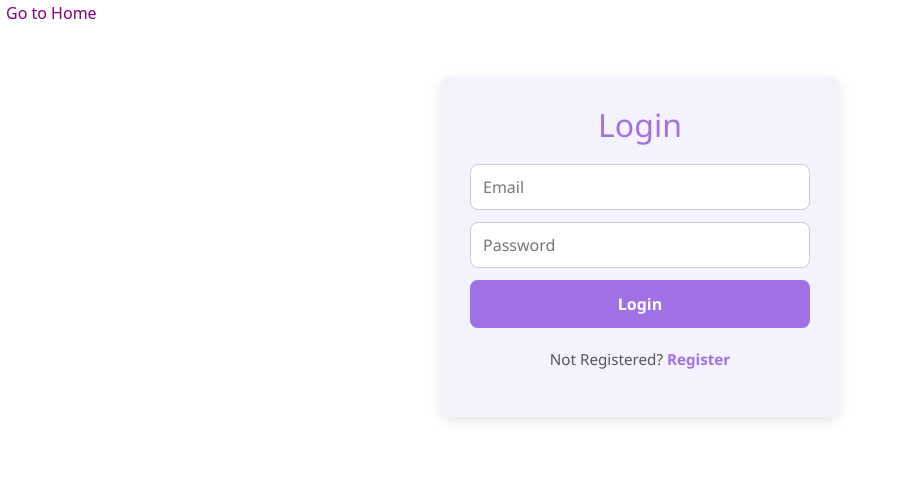
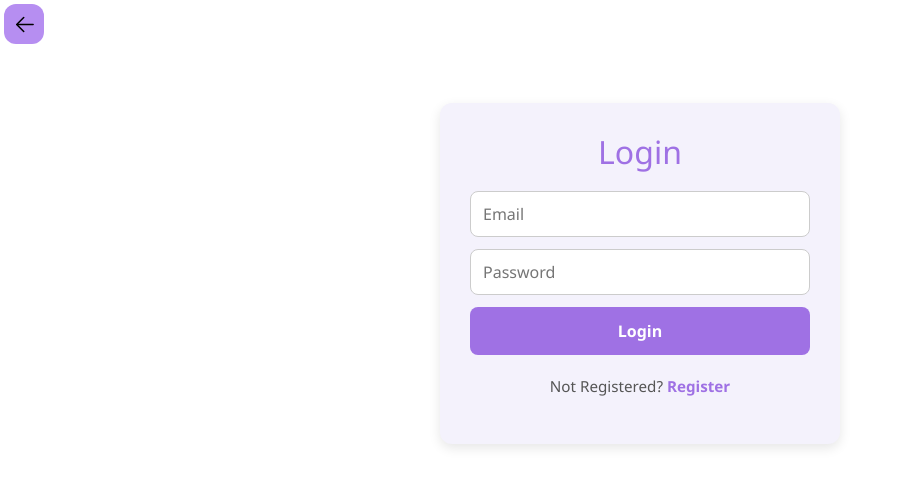
Before and after one commit to SaiNishanth-17/Training-Project, an Angular app: page / in a window 1280 px wide. Both pictures are taken after a click on the button "Start Now". Shown: the top 486 px of the page, without its empty margins (0-899 px from the left). Built offline with nearby package versions, Linux system fonts and the light colour scheme.

Commit message:
Updated Home button in Login Component and Signup Component.

```diff
--- a/src/app/login-components/login-component/login-component.css
+++ b/src/app/login-components/login-component/login-component.css
@@ -128,3 +128,46 @@
   opacity: 0;
   transform: translateX(20px);
 }
+
+.back-button {
+  background-color: white;
+  text-align: center;
+  width: 144px; /* w-36 (36*4 = 144px) */
+  border-radius: 1rem;
+  height: 48px; /* h-12 (12*4 = 48px) */
+  position: relative;
+  color: black;
+  font-size: 1.25rem;
+  font-weight: 600;
+  cursor: pointer;
+  border: none;
+  overflow: hidden;
+}
+
+.back-button-icon-container {
+  background-color: #b68ef1;
+  border-radius: 0.75rem;
+  height: 40px; /* adjusted for the smaller button */
+  width: 40px; /* adjusted for the smaller button */
+  display: flex;
+  align-items: center;
+  justify-content: center;
+  position: absolute;
+  left: 4px;
+  top: 4px;
+  z-index: 10;
+  transition: width 500ms ease;
+}
+
+.back-button-text {
+  transform: translateX(8px);
+  transition: color 500ms ease; /* Add transition for a smooth color change */
+}
+
+.back-button:hover .back-button-icon-container {
+  width: 136px; /* Adjusted to fill the smaller button */
+}
+
+.back-button:hover .back-button-text {
+  color: white;
+}
--- a/src/app/login-components/login-component/login-component.html
+++ b/src/app/login-components/login-component/login-component.html
@@ -1,4 +1,12 @@
-<button routerLink="/" style="border: none; color: purple; background-color: white; cursor: pointer;">Go to Home</button>
+<button class="back-button" type="button" routerLink="/">
+  <div class="back-button-icon-container">
+    <svg xmlns="http://www.w3.org/2000/svg" viewBox="0 0 1024 1024" height="25px" width="25px">
+      <path d="M224 480h640a32 32 0 1 1 0 64H224a32 32 0 0 1 0-64z" fill="#000000"></path>
+      <path d="m237.248 512 265.408 265.344a32 32 0 0 1-45.312 45.312l-288-288a32 32 0 0 1 0-45.312l288-288a32 32 0 1 1 45.312 45.312L237.248 512z" fill="#000000"></path>
+    </svg>
+  </div>
+  <p class="back-button-text"></p>
+</button>
 <div class="auth-container">
 <ng-container *ngIf="!showLogin">
 <!-- Register Form -->
```
